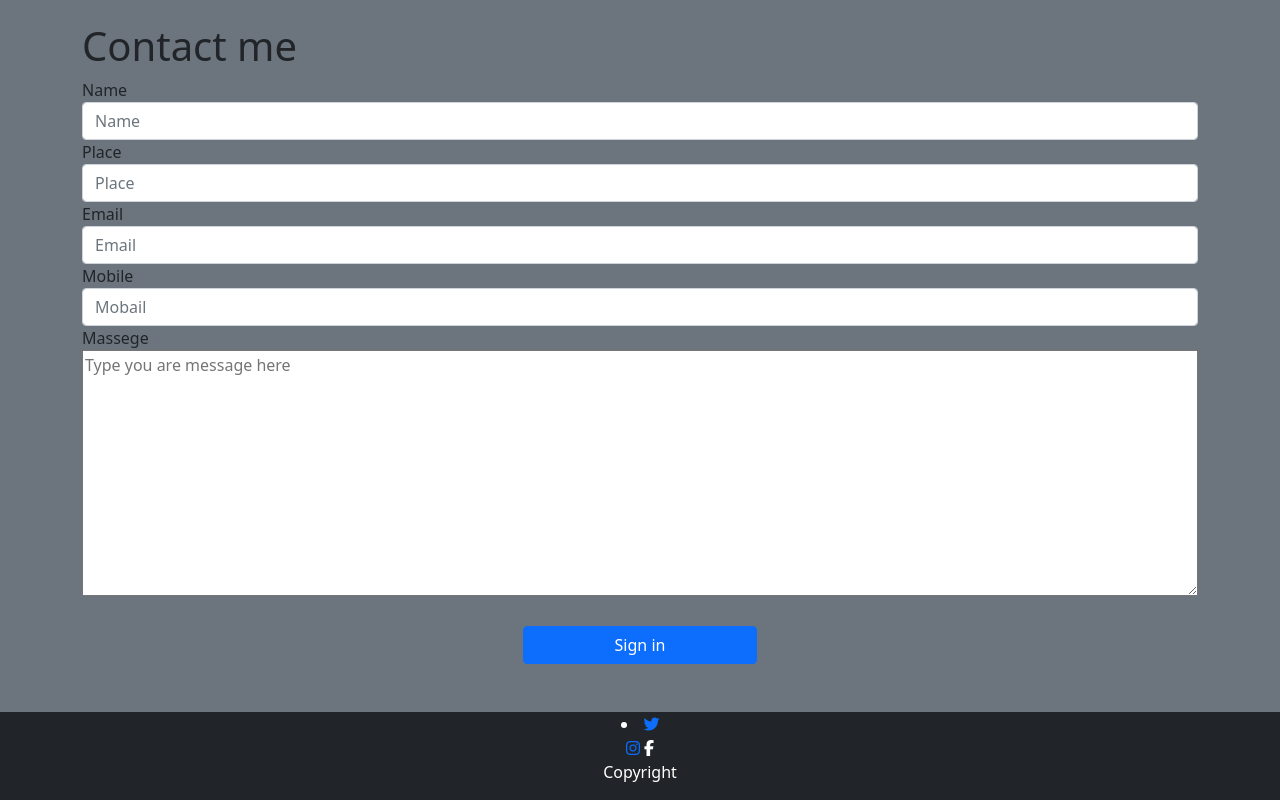
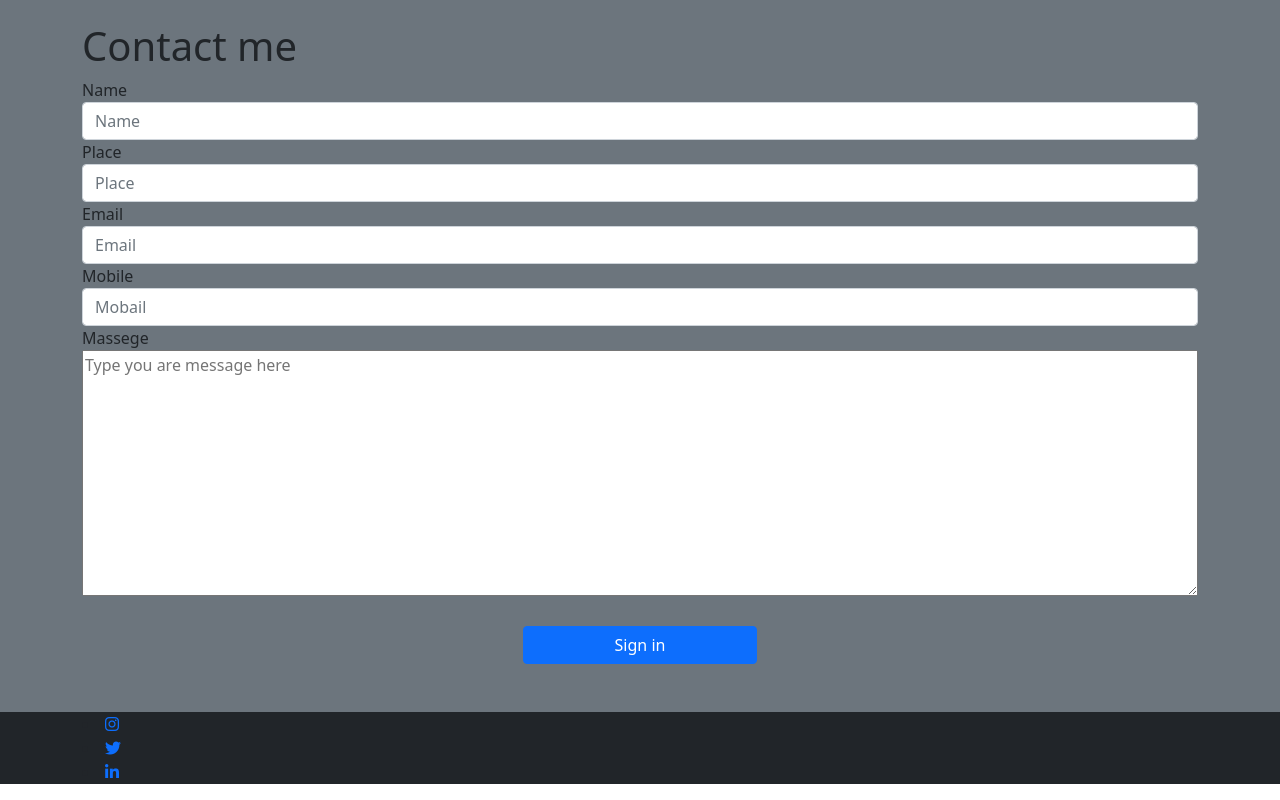
Before and after one commit to hananmp/hanan, a plain HTML site: page index.html in a window 1280 px wide. Shown: the part 2008-2808 px from the top of the page. Drawn offline with nearby package versions, Linux system fonts and the light colour scheme.

Commit message:
Update index.html

```diff
--- a/index.html
+++ b/index.html
@@ -267,16 +267,14 @@
    </section>
 
    <footer class="bg-dark">
-       <div class="container">
-          <div class="row">
-              <div class="col-md-12 text-center text-white">
-                <li><a href="https://twitter.com/HaNaN03438966?s=09"target="_blank" class="social-button twitter"><i class="fa fa-twitter"></i></a></li>
-               <a href="https://instagram.com/h.anaan_?igshid=1ubbf3vpesrlc" target="_blank"><span class="fa fa-instagram"></span></a>
-                <i class="fab fa-facebook-f"></i>
-                  <p>Copyright</p>
-              </div>
-          </div>
-       </div>
+      <div class="container">
+
+						<li><a href="https://instagram.com/h.anaan_?igshid=1ubbf3vpesrlc" target="_blank class="social-button instagram"><i class="fa fa-instagram"></i></a></li>
+						<li><a href="https://twitter.com/HaNaN03438966?s=09"target="_blank" class="social-button twitter"><i class="fa fa-twitter"></i></a></li>
+
+						<li><a href="https://www.linkedin.com/in/hanan-mp-8268a7202" target="_blank" class="social-button linkedin"><i class="fa fa-linkedin"></i></a></li>
+					</ul>
+				</div>
    </footer>
 
 
```
